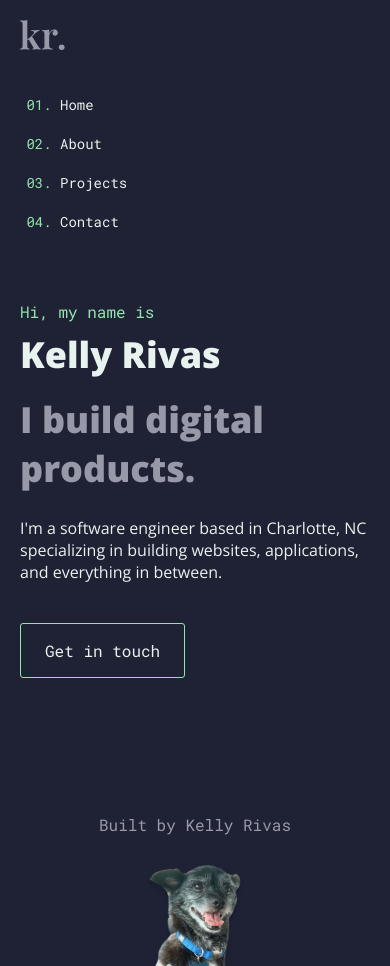
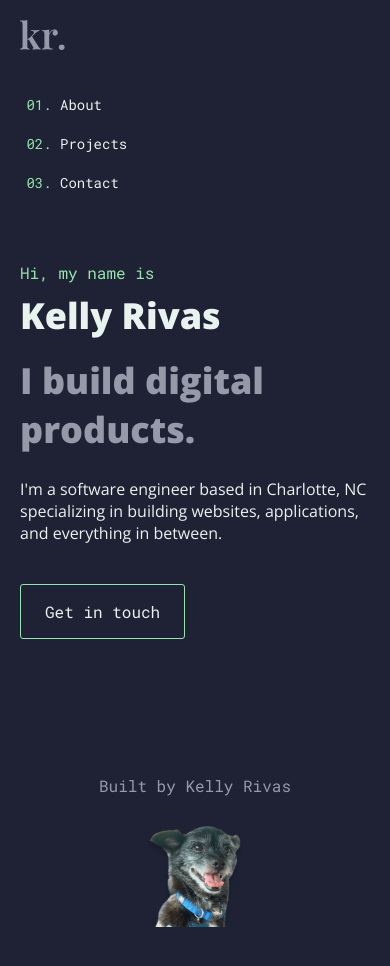
Before and after one commit to kvrivas854/kvr-portfolio, a React (Create React App) app: page / in a window 390 px wide. After the commit the page ends 927 px from the top, so only its background shows below. Built offline with nearby package versions, Linux system fonts and the light colour scheme.

Commit message:
pushing updated mobile nav

```diff
--- a/src/components/Navbar/index.js
+++ b/src/components/Navbar/index.js
@@ -43,11 +43,6 @@
       </div>
       <div className="flex roboto mobile-nav">
         <ul className="nav-tabs flex text-sm">
-          <li className="nav-item hover">
-            <Link to="/" className={location.pathname === "/" ? "nav-link active" : "nav-link"}>
-              Home
-            </Link>
-           </li>
             <li className="nav-item hover">
               <Link
                 to="/about"
```
